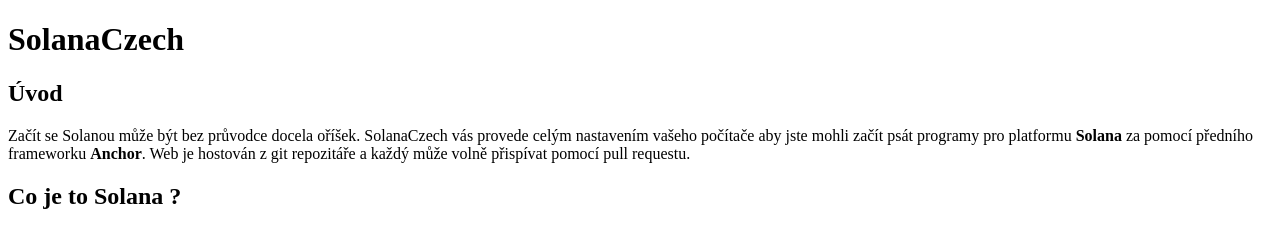
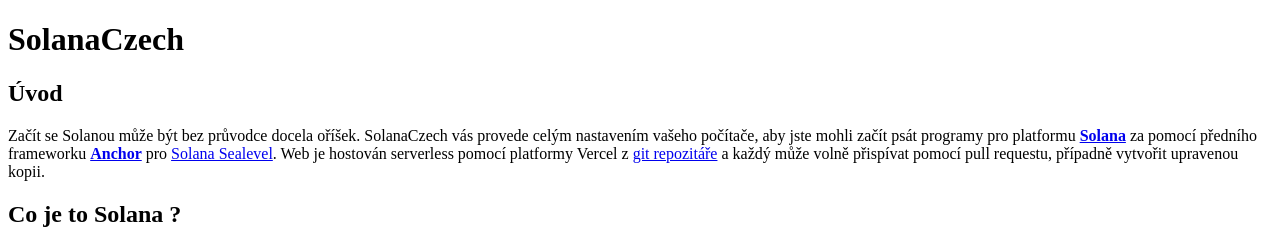
Before and after one commit to oliexe/solanaczech, a Next.js app: page / in a window 1280 px wide. Shown: the top 230 px of the page. Built offline with nearby package versions, Linux system fonts and the light colour scheme.

Commit message:
Create index.mdx

```diff
--- a/pages/index.mdx
+++ b/pages/index.mdx
@@ -4,7 +4,7 @@
 
 ## Úvod
 
-Začít se Solanou může být bez průvodce docela oříšek. SolanaCzech vás provede celým nastavením vašeho počítače aby jste mohli začít psát programy pro platformu **Solana** za pomocí předního frameworku **Anchor**. Web je hostován z git repozitáře a každý může volně přispívat pomocí pull requestu.
+Začít se Solanou může být bez průvodce docela oříšek. SolanaCzech vás provede celým nastavením vašeho počítače, aby jste mohli začít psát programy pro platformu [**Solana**](https://solana.com/) za pomocí předního frameworku [**Anchor**](https://project-serum.github.io/anchor/getting-started/introduction.html) pro [Solana Sealevel](https://medium.com/solana-labs/sealevel-parallel-processing-thousands-of-smart-contracts-d814b378192). Web je hostován serverless pomocí platformy Vercel z [git repozitáře](https://github.com/oliexe/solanaczech) a každý může volně přispívat pomocí pull requestu, případně vytvořit upravenou kopii.
 
 ## Co je to Solana ?
 
```
